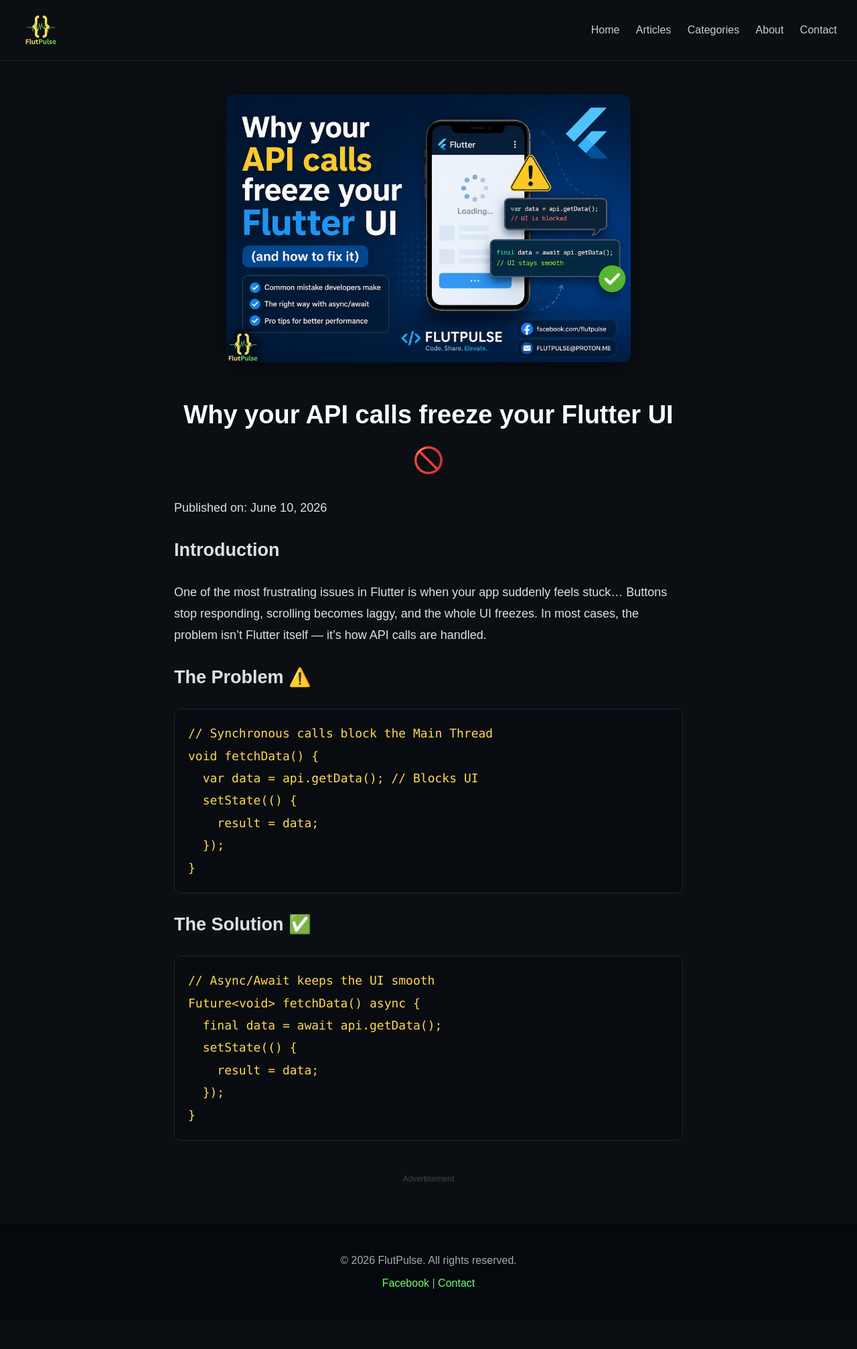
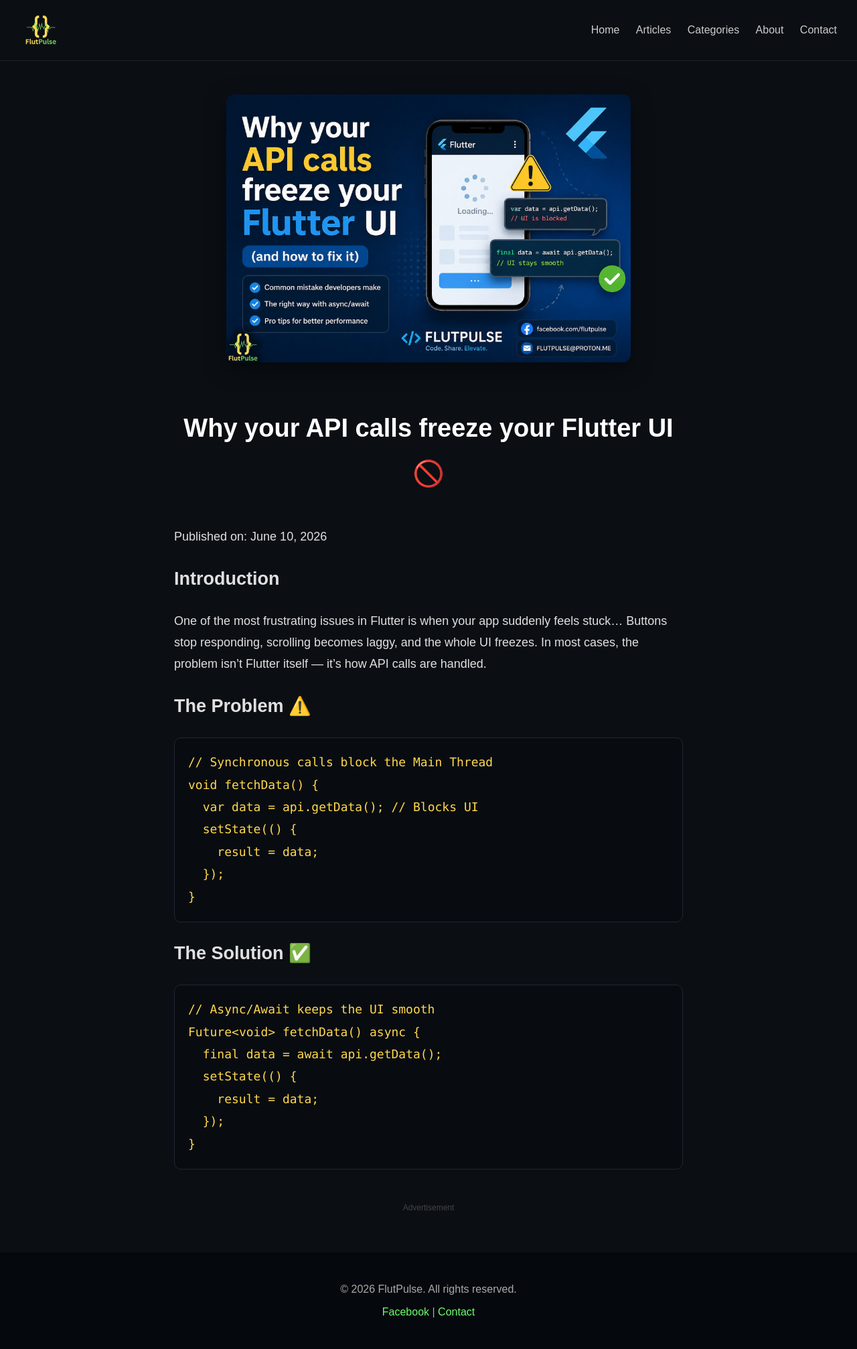
Before and after one commit to ahmloutfy/flutpulse, a Jekyll site: the page built from _posts/2026-04-10-why-api-freeze.md, in a window 1280 px wide. Shown: the whole page at 67% size. Built offline with Jekyll 4.4.1, drawn with Linux system fonts in a browser that asks for light colours; before the commit the page ends 1971 px from its top, so only the background shows below that.

Commit message:
Update styles for article layout and headings
Refactor article layout styles for improved specificity and maintainability.

```diff
--- a/_layouts/default.html
+++ b/_layouts/default.html
@@ -88,15 +88,15 @@
     /* 2. Central Article Page Styles (Centered Layout)     */
     /* ==================================================== */
     .article-layout-wrapper {
-      display: block; /* Prevents horizontal alignment side-by-side */
-      max-width: 800px; /* Optimized readable width for technical articles */
-      margin: 50px auto; /* Centers the whole container horizontally */
+      display: block;
+      max-width: 800px;
+      margin: 50px auto;
       padding: 0 20px;
       box-sizing: border-box;
     }
 
     .article-image-box {
-      text-align: center; /* Centers the image wrapper */
+      text-align: center;
       margin-bottom: 40px;
       width: 100%;
     }
@@ -104,38 +104,28 @@
     .article-central-img {
       max-width: 100%;
       height: auto;
-      max-height: 400px; /* Limits large images to fit fully within screen */
+      max-height: 400px;
       object-fit: contain;
       border-radius: 12px;
       box-shadow: 0 10px 30px rgba(0,0,0,0.5);
     }
 
-/* Target article titles generated by markdown to be centered automatically */
-.article-main-content h1 {
-  font-size: 38px;
-  text-align: center !important;
-  margin-top: 20px;
-  margin-bottom: 20px;
-  color: #fff;
-
-  /* Safe flex alignment that doesn't leak to other components */
-  display: flex !important;
-  align-items: center;
-  justify-content: center;
-  flex-wrap: wrap;
-  gap: 12px;
-}
-
-/* Only prevent line breaks for text nodes and emojis inside the main heading */
-.article-main-content h1 {
-  white-space: normal; /* Permits layout responsiveness */
-}
+    /* Strict selector: Target ONLY the first h1 inside the article content to avoid leaking to categories */
+    .article-main-content > h1:first-of-type {
+      font-size: 38px;
+      text-align: center !important;
+      margin-top: 20px;
+      margin-bottom: 25px;
+      color: #fff;
+      display: inline-block;
+      width: 100%;
+    }
 
     .article-main-content {
       font-size: 18px;
       line-height: 1.8;
       color: #e0e0e0;
-      text-align: left; /* Left-aligns English technical content naturally */
+      text-align: left;
     }
 
     /* Code Block Styles inside Articles */
```
